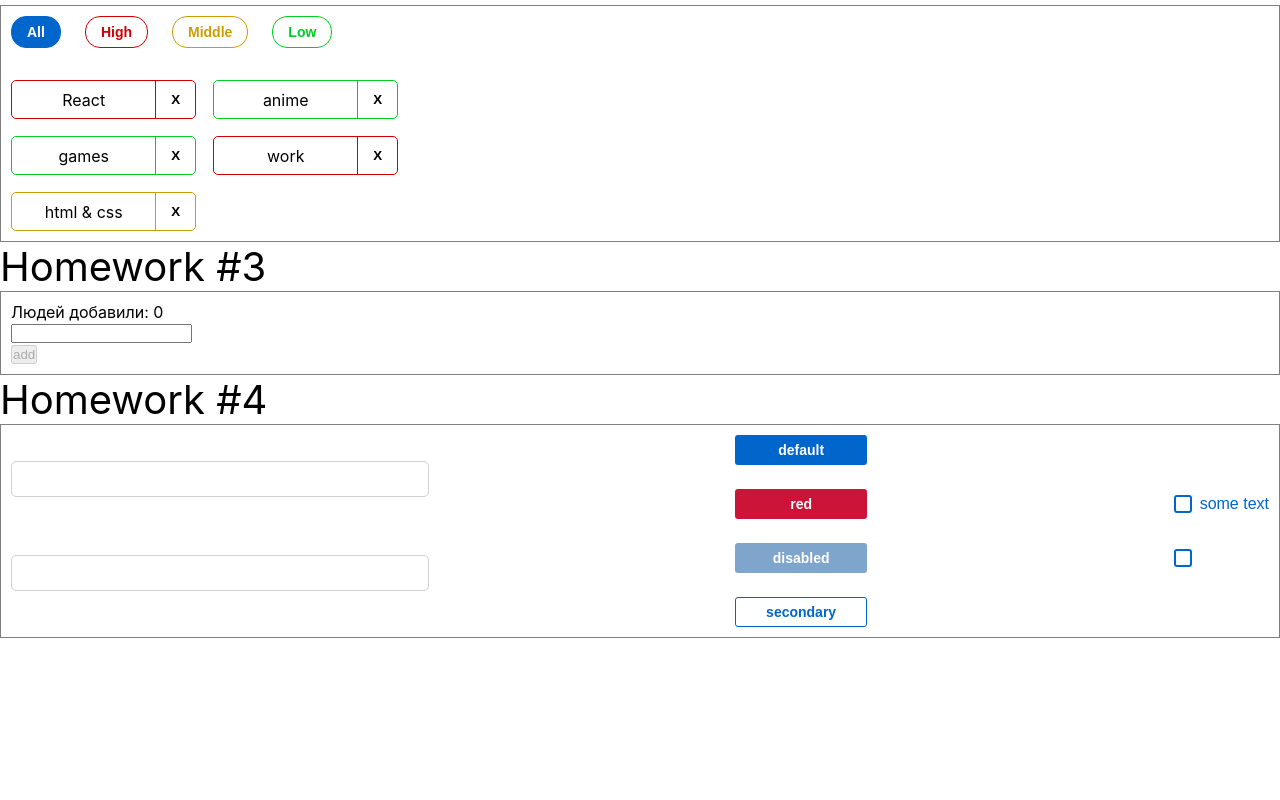
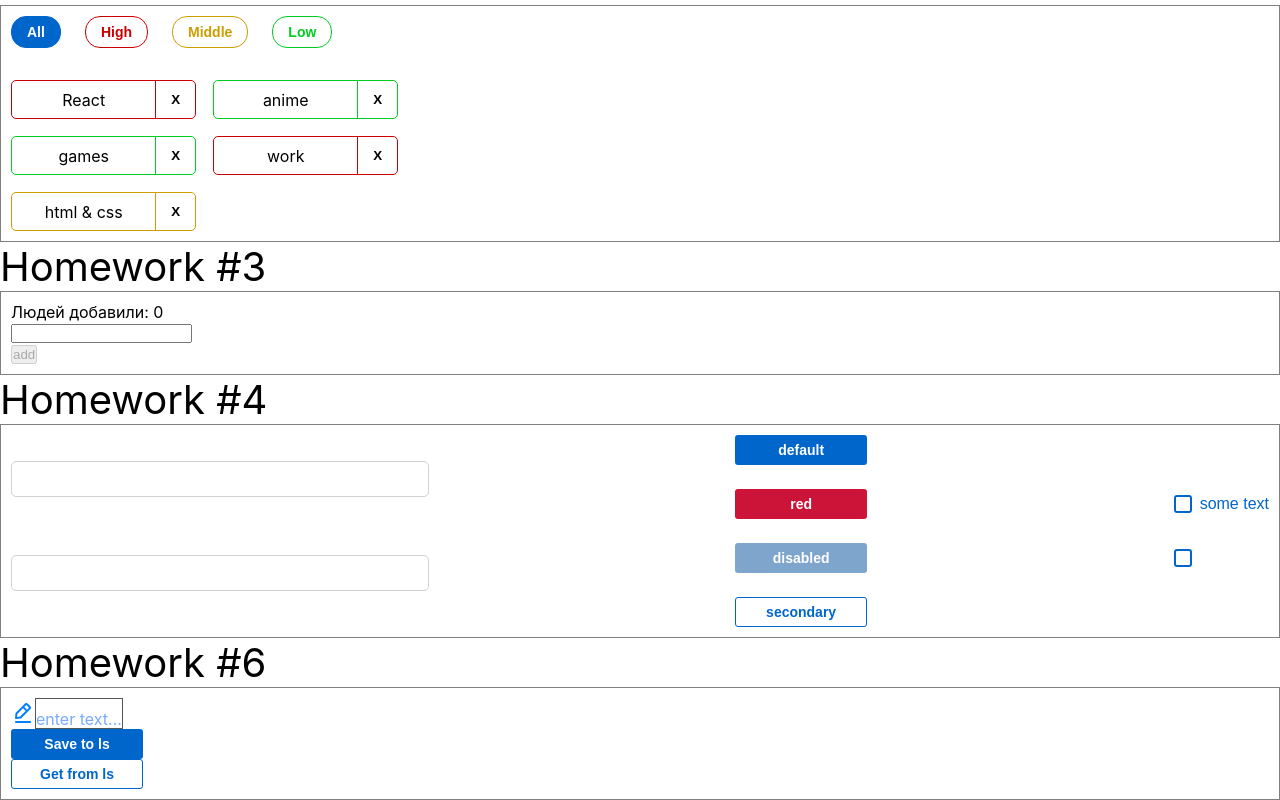
Before and after one commit to sergeisv113/dz_auto, a React (Create React App) app: page /#/pre-junior in a window 1280 px wide. Shown: the part 431-1231 px from the top of the page. Before the commit the page ends 1069 px from the top, so only its background shows below. Built offline with nearby package versions, Linux system fonts and the light colour scheme.

Commit message:
commit 6

```diff
--- a/src/s1-main/App.tsx
+++ b/src/s1-main/App.tsx
@@ -5,6 +5,7 @@ import HW2 from "../s2-homeworks/hw02/HW2";
 import HW3 from "../s2-homeworks/hw03/HW3";
 import HW4 from "../s2-homeworks/hw04/HW4";
 import HW5 from "../s2-homeworks/hw05/HW5";
+import HW6 from "../s2-homeworks/hw06/HW6";
 
 function App() {
     return (
@@ -17,9 +18,11 @@ function App() {
 
             {/*при выполнении дз 5 и более - закомментировать здесь дз 1-4, так как они есть внутри дз 5*/}
             <HW5/>
+            <HW6/>
         </div>
     )
 }
 
 export default App
 //https://sergeisv113.github.io/dz_auto/
+// npm run deploy
--- a/src/s2-homeworks/hw04/common/c2-SuperButton/SuperButton.tsx
+++ b/src/s2-homeworks/hw04/common/c2-SuperButton/SuperButton.tsx
@@ -24,7 +24,6 @@ const SuperButton: React.FC<SuperButtonPropsType> = (
                 ' ' + s.default) // задачка на смешивание классов
 /*
     const finalClassName = `${s.button} + ${(disabled ? s.disabled : xType === 'red' ? s.red : xType === 'secondary' ? s.secondary : s.default)}` // задачка на смешивание классов
-
 */
     return (
         <button
--- a/src/s2-homeworks/hw06/HW6.tsx
+++ b/src/s2-homeworks/hw06/HW6.tsx
@@ -17,9 +17,8 @@ const HW6 = () => {
     const save = () => {
         saveState<string>('hw6-editable-span-value', value)
     }
-    const restore = () => {
-        // делают студенты
-
+    const restore = ()  => {
+        setValue(restoreState<string>('editable span value', 'nothing to restore'))
     }
 
     return (
--- a/src/s2-homeworks/hw06/common/c4-SuperEditableSpan/SuperEditableSpan.module.css
+++ b/src/s2-homeworks/hw06/common/c4-SuperEditableSpan/SuperEditableSpan.module.css
@@ -2,6 +2,12 @@
 }
 
 .span {
+    display: inline-block;
+    border: #565656 solid 1px;
+    height: 31px;
+    padding-top: 10px;
+    cursor: pointer;
+    color: #77aaff
 }
 
 .input {
--- a/src/s2-homeworks/hw06/common/c4-SuperEditableSpan/SuperEditableSpan.tsx
+++ b/src/s2-homeworks/hw06/common/c4-SuperEditableSpan/SuperEditableSpan.tsx
@@ -2,7 +2,7 @@ import React, {
     DetailedHTMLProps,
     InputHTMLAttributes,
     HTMLAttributes,
-    useState,
+    useState, KeyboardEvent,
 } from 'react'
 import s from './SuperEditableSpan.module.css'
 import SuperInputText from '../../../hw04/common/c1-SuperInputText/SuperInputText'
@@ -41,21 +41,21 @@ const SuperEditableSpan: React.FC<SuperEditableSpanType> = (
     spanProps || {}
 
     const onEnterCallback = () => {
-        // выключить editMode при нажатии Enter // делают студенты
-
-        onEnter?.()
+          // выключить editMode при нажатии Enter // делают студенты
+        setEditMode(false)
+        onEnter && onEnter()
     }
     const onBlurCallback = (e: React.FocusEvent<HTMLInputElement>) => {
-        // выключить editMode при нажатии за пределами инпута // делают студенты
-
-        onBlur?.(e)
+       // выключить editMode при нажатии за пределами инпута // делают студенты
+        setEditMode(false)
+        onBlur && onBlur(e)
     }
     const onDoubleClickCallBack = (
         e: React.MouseEvent<HTMLSpanElement, MouseEvent>
     ) => {
         // включить editMode при двойном клике // делают студенты
-
-        onDoubleClick?.(e)
+        setEditMode(true)
+        onDoubleClick && onDoubleClick(e)
     }
 
     const spanClassName = s.span
@@ -67,7 +67,7 @@ const SuperEditableSpan: React.FC<SuperEditableSpanType> = (
                 <SuperInputText
                     autoFocus={autoFocus || true}
                     onBlur={onBlurCallback}
-                    onEnter={onEnterCallback}
+                     onEnter={onEnterCallback}
                     className={s.input}
                     {...restProps} // отдаём инпуту остальные пропсы если они есть (value например там внутри)
                 />
```
